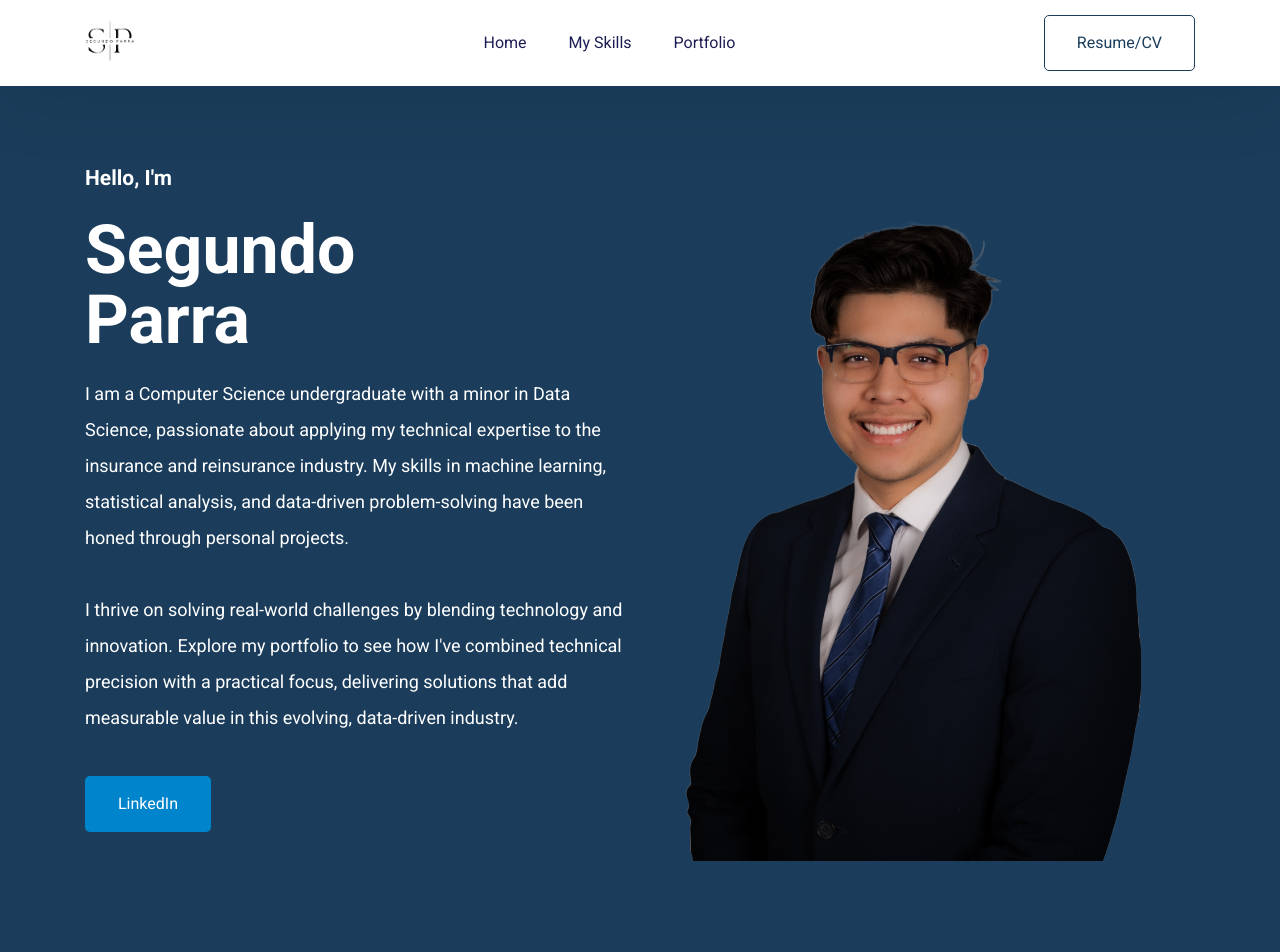
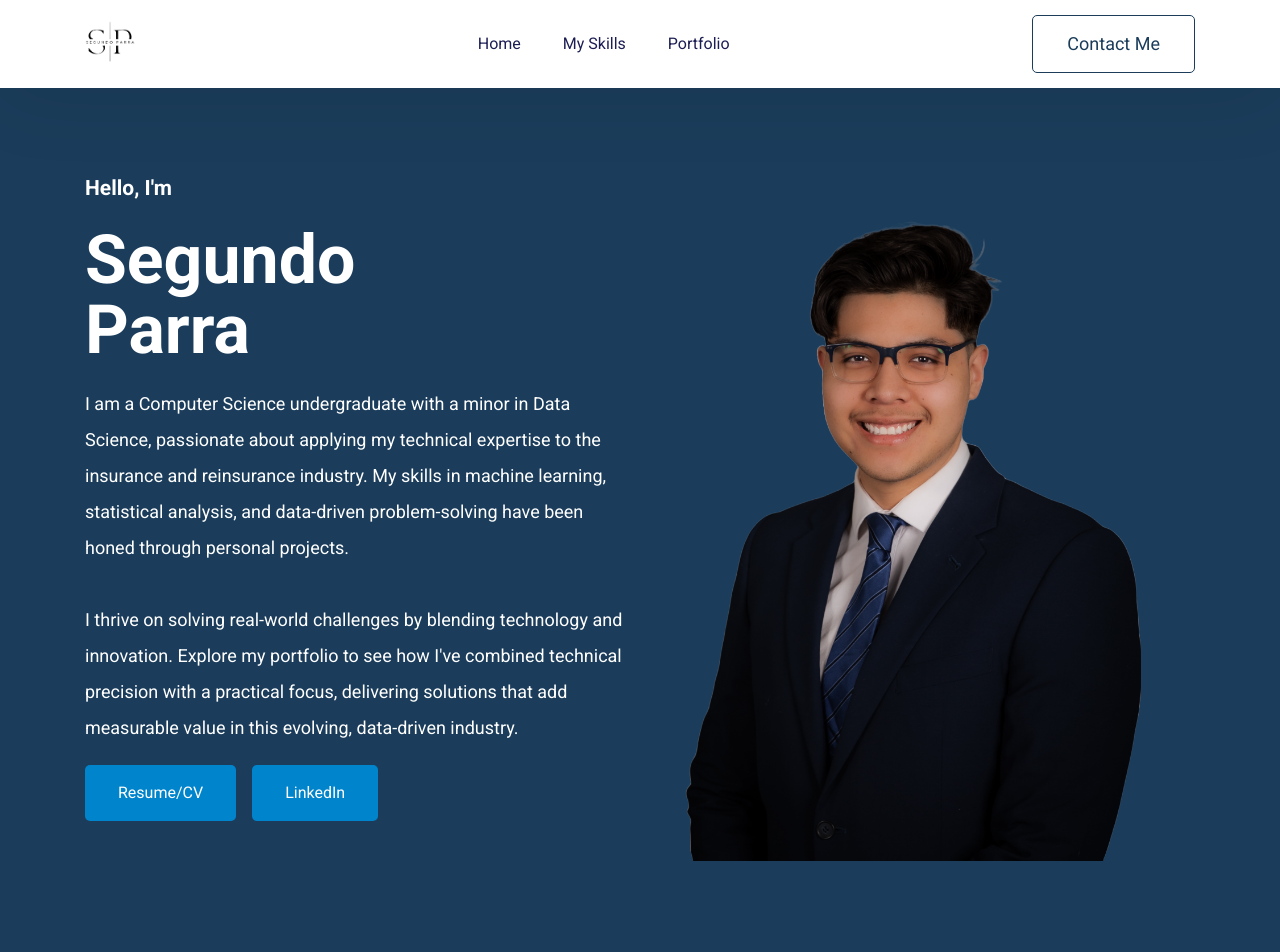
Before and after one commit to smparra/website, a React (Create React App) app: page / in a window 1280 px wide. Shown: the top 952 px of the page. Built offline with nearby package versions, Linux system fonts and the light colour scheme.

Commit message:
Fixed CV + Contact Me

```diff
--- a/src/App.css
+++ b/src/App.css
@@ -76,6 +76,15 @@ h1, h2, h3, h4, h5, h6, p {
 #linkedin-btn:hover{
   color: white;
   background-color: #11acff;
+}
+
+.btn-contact {
+  font-size: 18px; /* Slightly larger font size for the button */
+  padding: 16px 34px; /* Adjust padding if necessary */
+}
+
+.btn-contact:hover {
+  font-size: 5px; /* Slightly smaller font size on hover */
 }
 
 
--- a/src/Pages/Home/HeroSection.jsx
+++ b/src/Pages/Home/HeroSection.jsx
@@ -17,7 +17,22 @@ export default function HeroSection() {
                     </p>
                 </div>
                 <br/>
-                <button className="btn btn-primary" id="linkedin-btn" onClick={() => window.open('https://www.linkedin.com/in/segundo-parra', '_blank')}>LinkedIn</button>
+                <div style={{display: 'flex', gap: '1rem'}}>
+                    <button
+                        className="btn btn-primary"
+                        id="linkedin-btn"
+                        onClick={() => window.open('./img/Segundo-Resume.pdf', '_blank')}
+                    >
+                        Resume/CV
+                    </button>
+                    <button
+                        className="btn btn-primary"
+                        id="linkedin-btn"
+                        onClick={() => window.open('https://www.linkedin.com/in/segundo-parra', '_blank')}
+                    >
+                        LinkedIn
+                    </button>
+                </div>
             </div>
             <div className="hero-section-img">
                 <img src="./img/hero_img.png" alt="hero-section-img" />
--- a/src/Pages/Home/NavBar.jsx
+++ b/src/Pages/Home/NavBar.jsx
@@ -3,11 +3,20 @@ import {Link} from "react-scroll";
 
 function NavBar(){
     const [navActive, setNavActive] = useState(false);
+    const [isHovered, setIsHovered] = useState(false);
+    const email = "contact@segundoparra.com";
+
     const toggleNavActive = () => {
         setNavActive(!navActive);
     }
     const closeMenu = () => {
         setNavActive(false);
+    }
+    const handleMouseEnter = () => {
+        setIsHovered(true);
+    }
+    const handleMouseLeave = () => {
+        setIsHovered(false);
     }
     useEffect(() => {
         const handleResize = () => {
@@ -82,12 +91,16 @@ function NavBar(){
                 </ul>
             </div>
             <a
-            href="./img/Segundo-Resume.pdf"
-            onClick={closeMenu}
-            className="btn btn-outline-primary"
-            target="_blank"
-            rel="noopener noreferrer"
-            >Resume/CV</a>
+                href={`mailto:${email}`}
+                onClick={closeMenu}
+                className="btn btn-outline-primary btn-contact"
+                title={email}
+                onMouseEnter={handleMouseEnter}
+                onMouseLeave={handleMouseLeave}
+                style={{ fontSize: isHovered ? '14px' : '18px' }}
+            >
+                {isHovered ? email : "Contact Me"}
+            </a>
         </nav>
     )
 }
```
